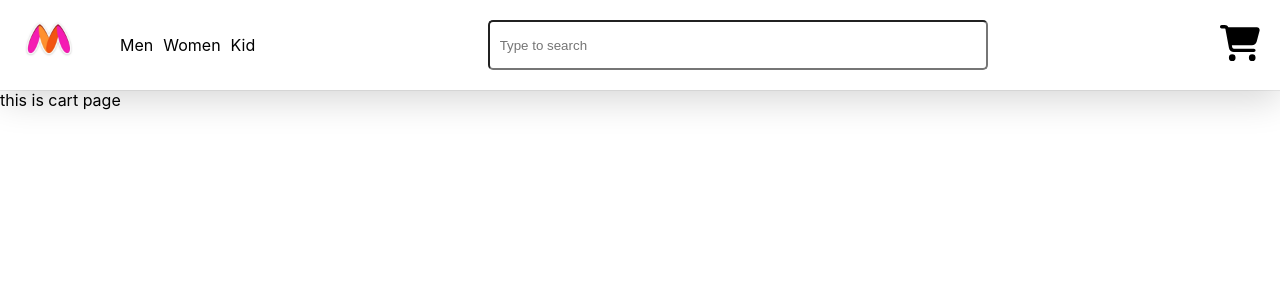
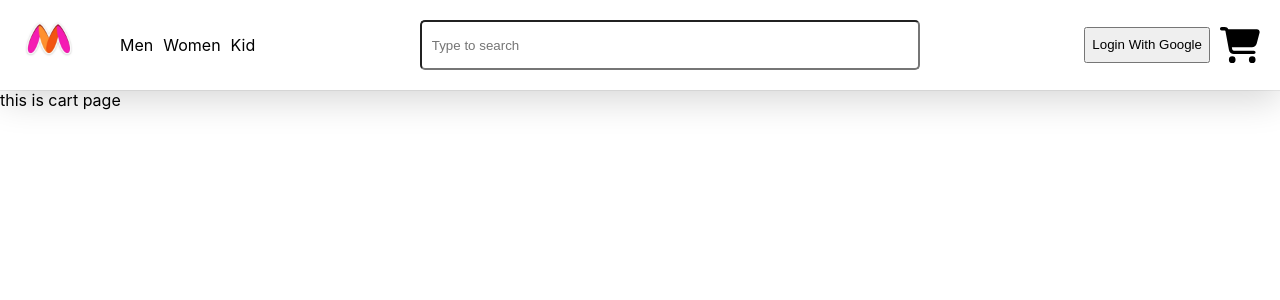
Before and after one commit to geearevee/Myntra-Clone---React-Project---bjv9usmeo138, a React (Create React App) app: page /cart in a window 1280 px wide. Shown: the top 300 px of the page. Built offline with nearby package versions, Linux system fonts and the light colour scheme; no server answers.

Commit message:
Co-authored-by: VINIT CHURI <vinitchuri@hotmail.com>

```diff
--- a/package.json
+++ b/package.json
@@ -6,6 +6,7 @@
     "@testing-library/jest-dom": "^5.16.5",
     "@testing-library/react": "^13.4.0",
     "@testing-library/user-event": "^13.5.0",
+    "firebase": "^9.19.1",
     "react": "^18.2.0",
     "react-dom": "^18.2.0",
     "react-router-dom": "^6.9.0",
--- a/public/index.html
+++ b/public/index.html
@@ -29,6 +29,8 @@
   <body>
     <noscript>You need to enable JavaScript to run this app.</noscript>
     <div id="root"></div>
+    <div id="protalRoot"></div>
+
     <!--
       This HTML file is a template.
       If you open it directly in the browser, you will see an empty page.
--- a/src/App.css
+++ b/src/App.css
@@ -46,13 +46,35 @@
   border-radius: 5px;
   padding: 0px 10px;
 }
-.cart{
+.nav-left-items{
   flex: 0 0 max-content;
   /* background-color: purple; */
   padding-right: 20px;
+  display: flex;
+  gap: 10px;
+}
+.nav-left-items a {
+  display: flex;
 }
 
-.cart img{
+.userProfile{
+  display: flex;
+  padding: 5px 10px;
+  align-items: center;
+  font-size: 20px;
+  border: 2px solid silver;
+  gap:5px;
+  border-radius: 8px;
+  cursor: pointer;
+}
+.userProfile img{
+  height: 40px;
+  width: 40px;
+  border-radius: 50%;
+  border: 2px solid lightskyblue;
+}
+
+.nav-left-items img{
   height: auto;
     width: 40px;
 }
@@ -217,3 +239,16 @@
   background-color: pink;
   scale: 1.04;
 }
+.profileOptions{
+  position: fixed;
+  box-shadow: rgba(99, 99, 99, 0.2) 0px 2px 8px 0px;
+  border-radius: 8px;
+  background-color: rgb(223, 181, 228);
+  padding: 20px 0px;
+}
+
+.profileOptions button{
+  display: block;
+  width: 80%;
+  margin: 0 auto;
+}
--- a/src/App.js
+++ b/src/App.js
@@ -37,6 +37,9 @@ const router = createBrowserRouter([
 ])
 function App() {
   const [data, setData] = useState([]);
+  const [user,setUser] = useState(null);
+  const [showNavOptions, setShowNavOptions] = useState(false);
+  const [cart , setCart] = useState([]);
   const mensUrl = "https://classic-world.onrender.com/MensData";
   const womansUrl = "https://classic-world.onrender.com/WomensData";
   const childrenUrl = "https://classic-world.onrender.com/ChildrensData";
@@ -56,8 +59,19 @@ function App() {
       setData(data);
     }
   }
+  const value = {
+    data,
+    setData,
+    changeData,
+    user,
+    setUser,
+    showNavOptions,
+    setShowNavOptions,
+    cart,
+    setCart
+  }
   return (
-    <productContext.Provider value={{data,setData,changeData}}>
+    <productContext.Provider value={value}>
       <RouterProvider router={router} />
     </productContext.Provider>
   );
--- /dev/null
+++ b/src/Auth.js
@@ -0,0 +1,33 @@
+import {app} from "./firebase";
+import {getAuth,signOut , GoogleAuthProvider,signInWithPopup,onAuthStateChanged } from "firebase/auth";
+const provider = new GoogleAuthProvider();
+const auth = getAuth(app);
+
+export const signInWithGoogle = async () => {
+    try{
+        const result = await signInWithPopup(auth, provider)
+        // const credential = GoogleAuthProvider.credentialFromResult(result);
+        // const token = credential.accessToken;
+        const user = result.user;
+        return user;
+    }catch(error) {
+        const errorCode = error.code;
+        const errorMessage = error.message;
+        const email = error.customData.email;
+        const credential = GoogleAuthProvider.credentialFromError(error);
+        return null;
+  };
+}
+
+export const authChecker = async (cbFunction) => {
+    onAuthStateChanged(auth, (user) => cbFunction(user));
+}
+
+export const logoutUser = async () => {
+    try{
+        await signOut(auth);
+        return true
+    }catch(error) {
+        return false
+    };
+}
--- a/src/components/Navbar.jsx
+++ b/src/components/Navbar.jsx
@@ -1,9 +1,19 @@
-import React from 'react'
+import React, {useContext} from 'react'
 import cartImage from '../images/cart-shopping-solid.svg';
 import myntraimge from '../images/myntra.webp';
+import {productContext} from "../App";
+import {signInWithGoogle} from "../Auth.js";
+import Profile from "./Profile"
 // import cartImage from './src' cart-shopping-solid
 import {Link} from "react-router-dom";
 const Navbar = () => {
+  const {user,setUser} = useContext(productContext);
+  const handleLogin = async () => {
+    const user = await signInWithGoogle();
+    if(user){
+      setUser(user)
+    }
+  }
   return (
     <div className='navbar'>
 
@@ -18,7 +28,11 @@ const Navbar = () => {
       <div className='search'>
         <input type="text" placeholder='Type to search'/>
       </div>
-      <div className='cart'>
+
+      <div className='nav-left-items'>
+        {
+          user ? (<Profile/>) : (<button onClick={handleLogin}>Login With Google</button>)
+        }
         <Link to="/cart">
           <img src={cartImage}></img>
         </Link>
--- /dev/null
+++ b/src/components/Profile.jsx
@@ -0,0 +1,31 @@
+import React,{useContext,useState,useEffect,useRef} from 'react'
+import {createPortal} from "react-dom";
+import {productContext} from "../App";
+import ProfileOptions from "./ProfileOptions"
+const Profile = () => {
+  const [position,setPosition] = useState(null)
+  const {user,setUser,showNavOptions,
+    setShowNavOptions} = useContext(productContext);
+  const {
+    photoURL,
+    displayName
+  }= user
+  const userProfile  = useRef(null);
+  useEffect(() => {
+    const position  = userProfile.current.getBoundingClientRect();
+    setPosition(position);
+  },[])
+  return (
+    <>
+        <div ref={userProfile} onClick={() => setShowNavOptions(prev => !prev)} className="userProfile">
+            <img src={photoURL} alt="profile" referrerpolicy="no-referrer"/>
+            <p>{displayName}</p>
+        </div>
+        {
+            showNavOptions && createPortal(<ProfileOptions position={position}/>,document.getElementById("protalRoot"))
+        }
+    </>
+  )
+}
+
+export default Profile
--- /dev/null
+++ b/src/components/ProfileOptions.jsx
@@ -0,0 +1,28 @@
+import React,{useContext} from 'react'
+import {logoutUser} from "../Auth";
+import {productContext} from "../App";
+
+const ProfileOptions = ({position}) => {
+  const {setUser} = useContext(productContext);
+  const {x , bottom,right} = position;
+  const style = {
+    top : `${bottom + 5}px`,
+    left : `${x}px`,
+    width : `${right - x}px`,
+  }
+  const signOut = async () => {
+    const isLoggedOut = await logoutUser();
+    if(isLoggedOut){
+        setUser(false);
+        return null;
+    }
+    console.log("logging out failed")
+  }
+  return (
+    <div style={style} className="profileOptions">
+        <button onClick={signOut}>signout</button>
+    </div>
+  )
+}
+
+export default ProfileOptions
--- a/src/components/root.jsx
+++ b/src/components/root.jsx
@@ -1,8 +1,19 @@
-import React from 'react';
+import React,{useEffect,useContext} from 'react';
 import Navbar from './Navbar';
 import {Outlet} from "react-router-dom";
-
+import {productContext} from "../App";
+import {authChecker} from "../Auth"
 const Root = () => {
+  const {setUser} = useContext(productContext);
+  useEffect(() => {
+    authChecker((user) => {
+      if(user){
+        setUser(user)
+      }else{
+        console.log("user is signed out");
+      }
+    })
+  },[])
   return (
     <div className='app'>
         <Navbar/>
--- /dev/null
+++ b/src/firebase.js
@@ -0,0 +1,21 @@
+// Import the functions you need from the SDKs you need
+import { initializeApp } from "firebase/app";
+import { getAnalytics } from "firebase/analytics";
+// TODO: Add SDKs for Firebase products that you want to use
+// https://firebase.google.com/docs/web/setup#available-libraries
+
+// Your web app's Firebase configuration
+// For Firebase JS SDK v7.20.0 and later, measurementId is optional
+const firebaseConfig = {
+  apiKey: "AIzaSyCg-H1uFt_jRcaTBYNdX4PY7Ph_CCmEy4Y",
+  authDomain: "myntra-d4ab2-2a857.firebaseapp.com",
+  projectId: "myntra-d4ab2",
+  storageBucket: "myntra-d4ab2.appspot.com",
+  messagingSenderId: "486247725725",
+  appId: "1:486247725725:web:4a03c72cf587086b5db274",
+  measurementId: "G-WYKZ1G4XRS"
+};
+
+// Initialize Firebase
+export const app = initializeApp(firebaseConfig);
+// const analytics = getAnalytics(app);
```
Also changed, not shown: 1 other file (tests, documents, lock files or other folders).
